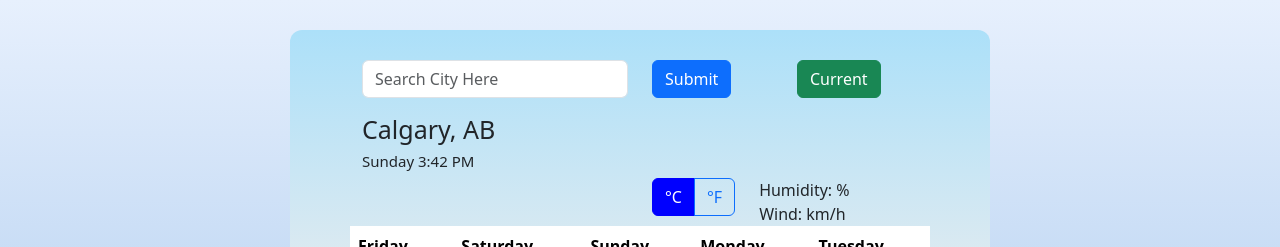
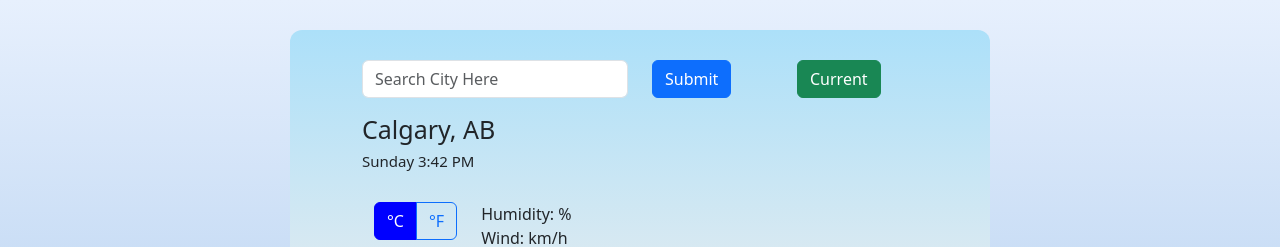
Before and after one commit to bsallh/my-weather-app, a plain HTML site: page index.html in a window 1280 px wide. Shown: the top 247 px of the page. Drawn offline with nearby package versions, Linux system fonts and the light colour scheme; no server answers.

Commit message:
added a column

```diff
--- a/index.html
+++ b/index.html
@@ -59,6 +59,8 @@
                 <div class="row">
                     <div class="col-6">
                         <img src="" alt="" id="icon" class="float-left"/>
+                    </div>
+                    <div class="col-6">
                         <p id="temperature">
                             <span class="units"></span>
                         </p>
```
